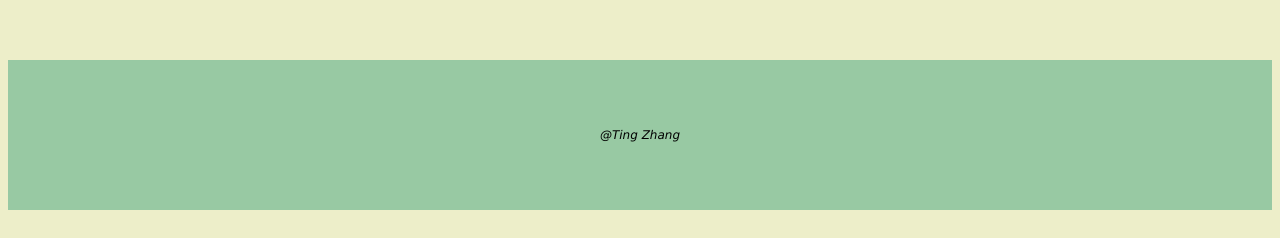
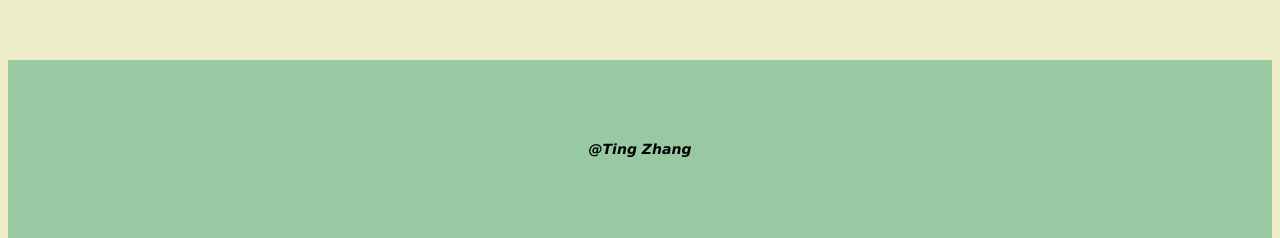
Before and after one commit to tinazhang616/portfolio, a plain HTML site: page index.html in a window 1280 px wide. Shown: the part 2436-2674 px from the top of the page. Before the commit the page ends 2646 px from the top, so only its background shows below. Drawn offline with Linux system fonts and the light colour scheme.

Commit message:
Update index.html

```diff
--- a/index.html
+++ b/index.html
@@ -70,7 +70,7 @@
     </main>
     <!-- ---- footer ---- -->
     <footer>
-      @Ting Zhang
+      <h3>@Ting Zhang</h3>
     </footer>
   </div>
   <script src="script.js"></script>
```
